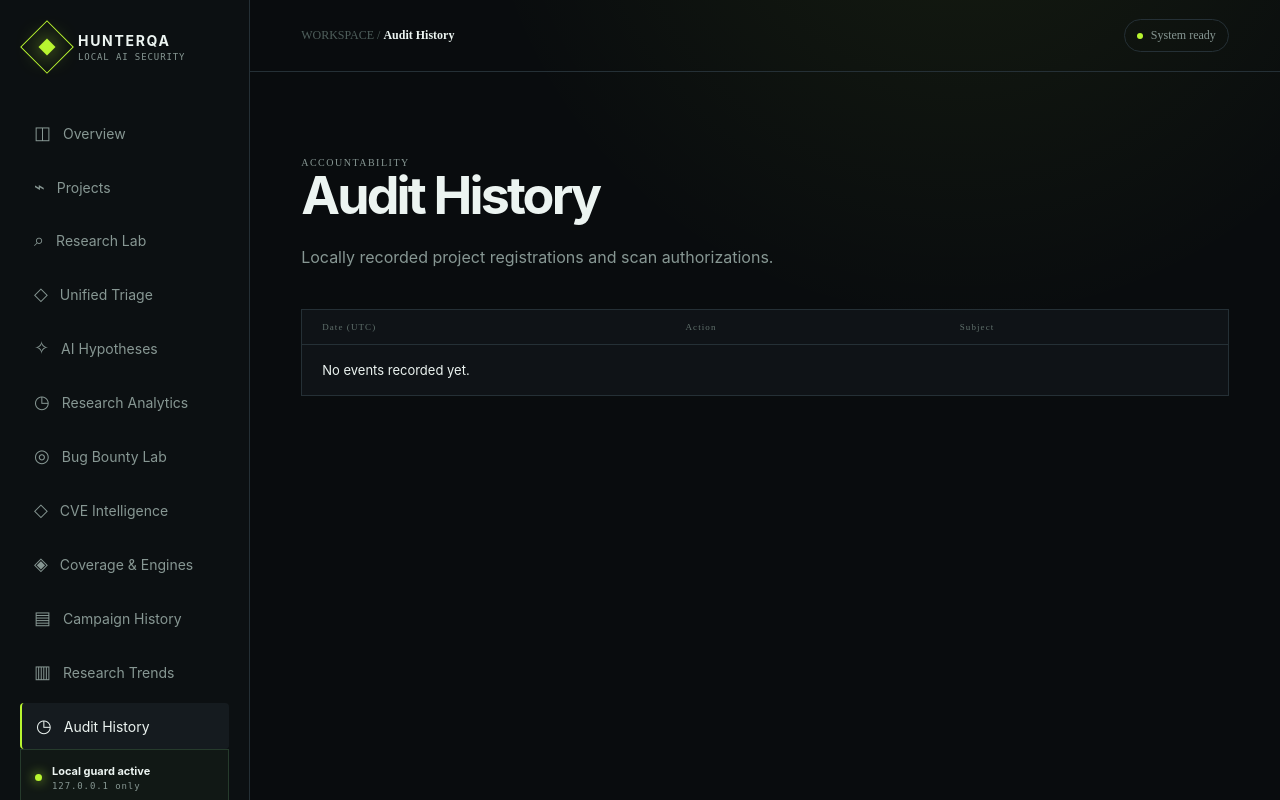
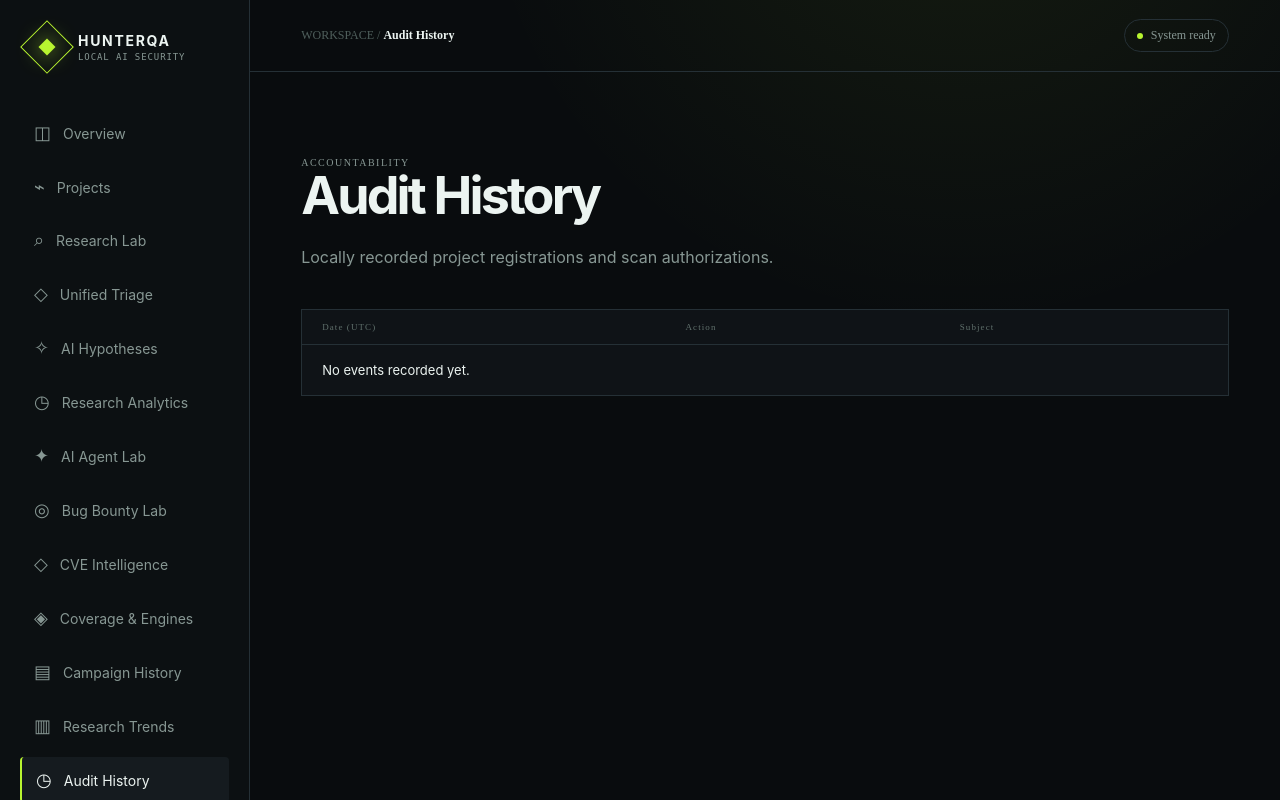
Before and after one commit to ManeaAl-Shabrain/HunterQA-AI, a Flask app: page /audit in a window 1280 px wide. Run offline with Flask 3, Linux system fonts and the light colour scheme; data that the repository does not hold is empty.

Commit message:
v1.2: add agent-lab navigation to unified dashboard

```diff
--- a/hunterqa/templates/base.html
+++ b/hunterqa/templates/base.html
@@ -23,6 +23,7 @@
 
         <a class="nav-link {{ 'active' if request.endpoint == 'main.hypotheses' }}" href="{{ url_for('main.hypotheses') }}"><span>✧</span> AI Hypotheses</a>
         <a class="nav-link {{ 'active' if request.endpoint == 'main.research_analytics_dashboard' }}" href="{{ url_for('main.research_analytics_dashboard') }}"><span>◷</span> Research Analytics</a>
+        <a class="nav-link {{ 'active' if request.endpoint == 'main.agent_lab_dashboard' }}" href="{{ url_for('main.agent_lab_dashboard') }}"><span>✦</span> AI Agent Lab</a>
         <a class="nav-link {{ 'active' if request.endpoint == 'main.bounty_dashboard' }}" href="{{ url_for('main.bounty_dashboard') }}"><span>◎</span> Bug Bounty Lab</a>
         <a class="nav-link {{ 'active' if request.endpoint == 'main.cve_intelligence' }}" href="{{ url_for('main.cve_intelligence') }}"><span>◇</span> CVE Intelligence</a>
         <a class="nav-link {{ 'active' if request.endpoint == 'main.capabilities' }}" href="{{ url_for('main.capabilities') }}"><span>◈</span> Coverage & Engines</a>
```
